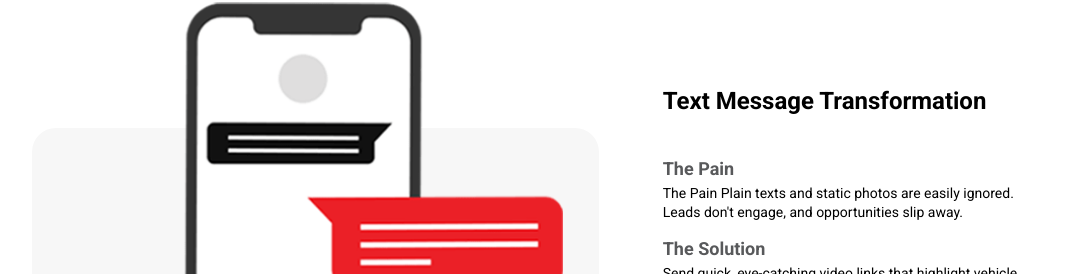
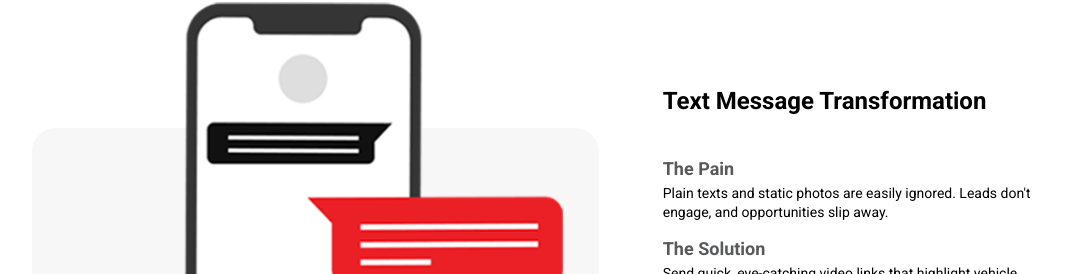
Before and after one commit to AntWheelsTV/SuperBDC, a website: page index.html in a window 1280 px wide. Shown: the part 3788-4062 px from the top of the page, without its empty margins (98-1175 px from the left). Drawn offline with nearby package versions, Linux system fonts and the light colour scheme.

Commit message:
Update index.html

```diff
--- a/index.html
+++ b/index.html
@@ -399,7 +399,7 @@
                   >
                     <h4 class="split-text__item--label">The Pain</h4>
                     <div class="split-text__item--content">
-                      The Pain Plain texts and static photos are easily ignored.
+                      Plain texts and static photos are easily ignored.
                       Leads don't engage, and opportunities slip away.
                     </div>
                   </div>
```
